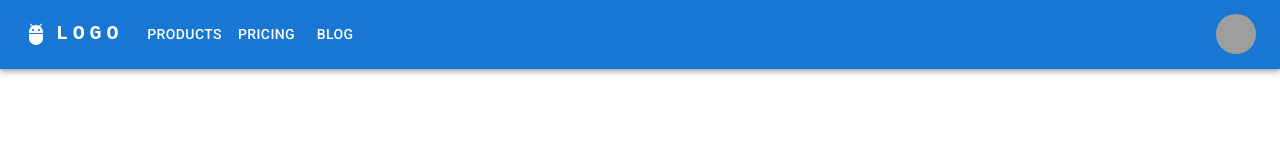
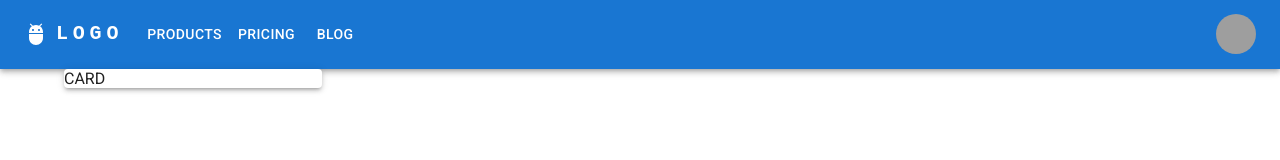
Before and after one commit to wa1ead/MaterialUi-React, a React (Vite) app: page / in a window 1280 px wide. Shown: the top 160 px of the page. Built offline with nearby package versions, Linux system fonts and the light colour scheme; grey boxes are pictures that could not be loaded.

Commit message:
create Card component: ReactJs

```diff
--- a/src/App.jsx
+++ b/src/App.jsx
@@ -1,10 +1,18 @@
 import React from "react";
+import Card from "./components/Card";
 import NavBar from "./components/NavBar";
+import Container from "@mui/material/Container";
+import Grid from "@mui/material/Grid";
 
 const App = () => {
   return (
     <div className="App">
       <NavBar />
+      <Container>
+        <Grid container spacing={5}>
+          <Card />
+        </Grid>
+      </Container>
     </div>
   );
 };
--- /dev/null
+++ b/src/components/Card.jsx
@@ -0,0 +1,13 @@
+import React from "react";
+import Paper from "@mui/material/Paper";
+import Grid from "@mui/material/Grid";
+
+const Card = () => {
+  return (
+    <Grid item xs={3}>
+      <Paper elevation={3}>CARD</Paper>
+    </Grid>
+  );
+};
+
+export default Card;
```
